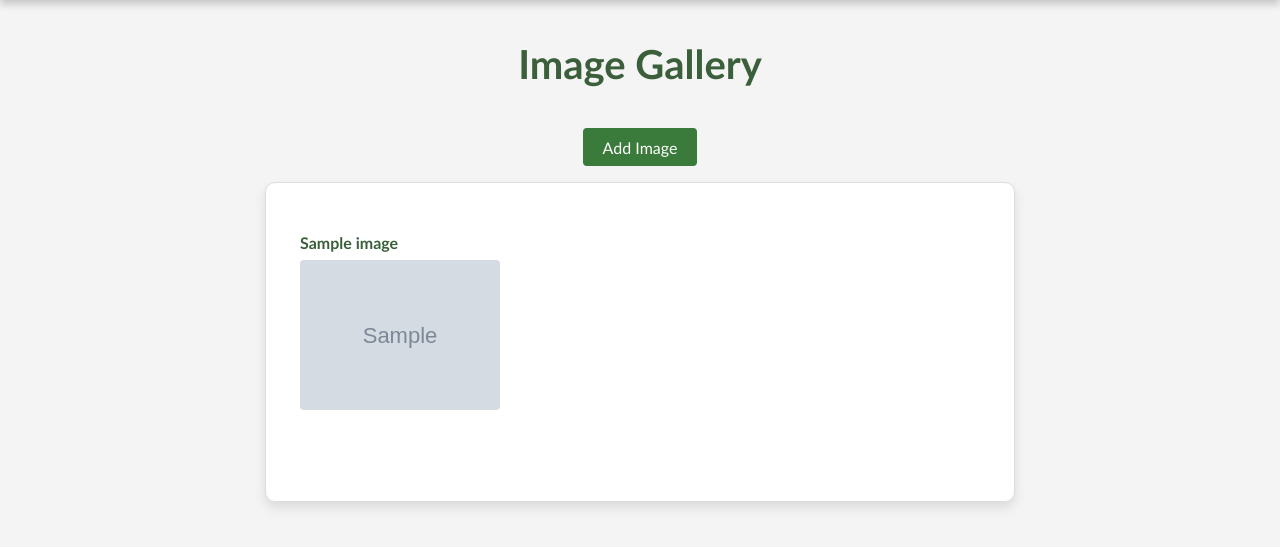
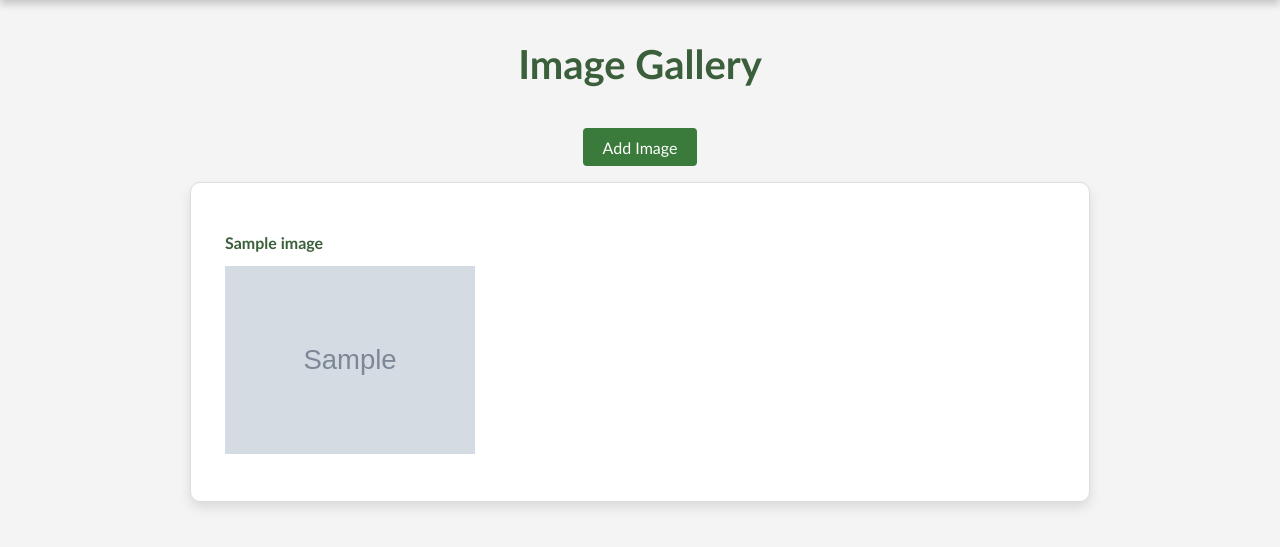
Before and after one commit to Keirinnnn/TreeWise_Finals_Lab, a Django app: page /Image/ in a window 1280 px wide. Shown: the part 79-626 px from the top of the page. Run offline with Django 5.2, Linux system fonts and the light colour scheme; tables that the repository leaves empty hold one stand-in row (values such as "Sample post"); grey boxes marked "Sample" are stand-in pictures.

Commit message:
updated the code

```diff
--- a/app/templates/app/Wiki.html
+++ b/app/templates/app/Wiki.html
@@ -4,6 +4,6 @@
 {% block content %}
     <div class="post_entry">
         <h2><a href="{% url 'Wiki' post.pk %}">{{ post.title }}</a></h2>
-        <p>{{ post.body }}</p>
+        <p>{{ post.body|linebreaks }}</p>
     </div>
 {% endblock content %}
--- a/static/css/base.css
+++ b/static/css/base.css
@@ -343,14 +343,22 @@ tr:nth-child(odd) {
 .gallery_grid {
     display: grid;
     grid-template-columns: repeat(auto-fill, minmax(200px, 1fr));
-    gap: 20px; /* Adds space between items */
+    gap: 20px;
     background-color: #ffffff;
     margin: 1em auto;
     padding: 1.5em;
     border: 1px solid #ddd;
     border-radius: 10px;
-    max-width: 750px;
+    max-width: 900px;
     box-shadow: 0 6px 12px rgba(0, 0, 0, 0.1);
+}
+
+.gallery_grid img {
+    width: 100%;
+    height: 200px;
+    object-fit: contain;
+    border-radius: 8px;
+    background-color: #ffffff;
 }
 
 .no_image_container {
```
Also changed, not shown: db.sqlite3, media/images/011a2f3844859fd9e36db6ad29a40ad42e1beb1e96cb663a65ba8134ab8835c9_thumb.jpg (added), media/images/547813.png (added), media/images/547813_HkFziFE.png (added), media/images/b9c47ef70bff06613d397abfce02c6e7.jpg (added), 1 other file.
